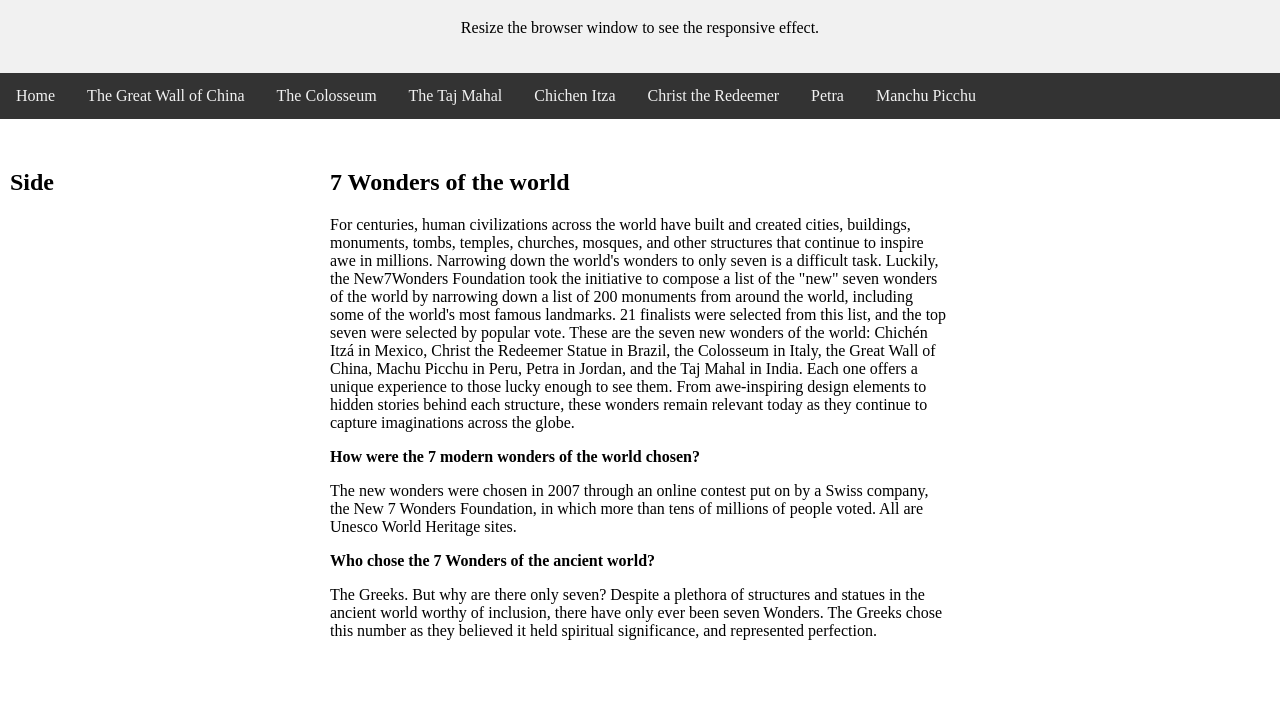
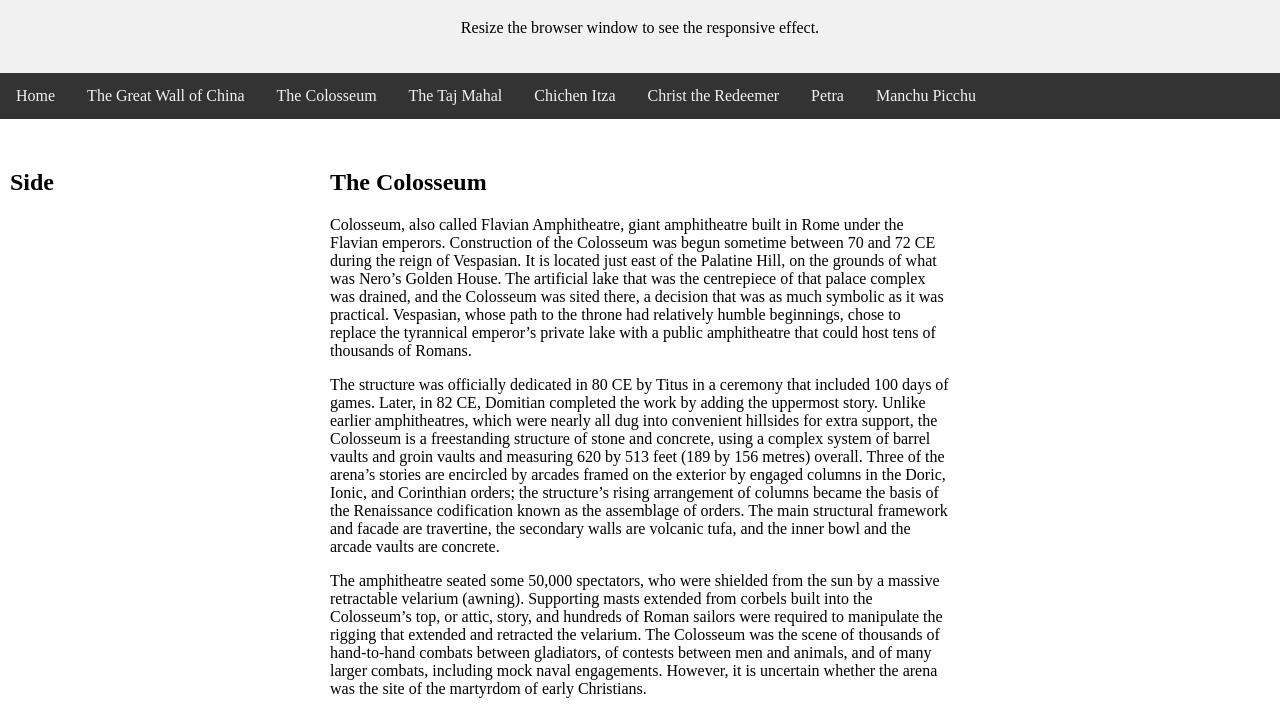
Before and after one commit to TheQuanunist/Webtest, a plain HTML site: page The Colosseum.html in a window 1280 px wide. Shown: the part 81-792 px from the top of the page. Drawn offline with Linux system fonts and the light colour scheme.

Commit message:
Romanisation

```diff
--- a/The Colosseum.html
+++ b/The Colosseum.html
@@ -101,14 +101,11 @@ body {
   </div>
 
   <div class="column middle">
-    <h2>7 Wonders of the world</h2>
-    <p>For centuries, human civilizations across the world have built and created cities, buildings, monuments, tombs, temples, churches, mosques, and other structures that continue to inspire awe in millions. Narrowing down the world's wonders to only seven is a difficult task. Luckily, the New7Wonders Foundation took the initiative to compose a list of the "new" seven wonders of the world by narrowing down a list of 200 monuments from around the world, including some of the world's most famous landmarks. 21 finalists were selected from this list, and the top seven were selected by popular vote. These are the seven new wonders of the world: Chichén Itzá in Mexico, Christ the Redeemer Statue in Brazil, the Colosseum in Italy, the Great Wall of China, Machu Picchu in Peru, Petra in Jordan, and the Taj Mahal in India. Each one offers a unique experience to those lucky enough to see them. From awe-inspiring design elements to hidden stories behind each structure, these wonders remain relevant today as they continue to capture imaginations across the globe.</p>
-    <b>How were the 7 modern wonders of the world chosen?</b>
-    <p>The new wonders were chosen in 2007 through an online contest put on by a Swiss company, the New 7 Wonders Foundation, in which more than tens of millions of people voted. All are Unesco World Heritage sites.</p>
-    <b>Who chose the 7 Wonders of the ancient world?</b>
-    <p>The Greeks.
-      But why are there only seven? Despite a plethora of structures and statues in the ancient world worthy of inclusion, there have only ever been seven Wonders. The Greeks chose this number as they believed it held spiritual significance, and represented perfection.
-      </p>
+    <h2>The Colosseum</h2>
+    <p>Colosseum, also called Flavian Amphitheatre, giant amphitheatre built in Rome under the Flavian emperors. Construction of the Colosseum was begun sometime between 70 and 72 CE during the reign of Vespasian. It is located just east of the Palatine Hill, on the grounds of what was Nero’s Golden House. The artificial lake that was the centrepiece of that palace complex was drained, and the Colosseum was sited there, a decision that was as much symbolic as it was practical. Vespasian, whose path to the throne had relatively humble beginnings, chose to replace the tyrannical emperor’s private lake with a public amphitheatre that could host tens of thousands of Romans.</p>
+    <p>The structure was officially dedicated in 80 CE by Titus in a ceremony that included 100 days of games. Later, in 82 CE, Domitian completed the work by adding the uppermost story. Unlike earlier amphitheatres, which were nearly all dug into convenient hillsides for extra support, the Colosseum is a freestanding structure of stone and concrete, using a complex system of barrel vaults and groin vaults and measuring 620 by 513 feet (189 by 156 metres) overall. Three of the arena’s stories are encircled by arcades framed on the exterior by engaged columns in the Doric, Ionic, and Corinthian orders; the structure’s rising arrangement of columns became the basis of the Renaissance codification known as the assemblage of orders. The main structural framework and facade are travertine, the secondary walls are volcanic tufa, and the inner bowl and the arcade vaults are concrete.</p>
+    <p>The amphitheatre seated some 50,000 spectators, who were shielded from the sun by a massive retractable velarium (awning). Supporting masts extended from corbels built into the Colosseum’s top, or attic, story, and hundreds of Roman sailors were required to manipulate the rigging that extended and retracted the velarium. The Colosseum was the scene of thousands of hand-to-hand combats between gladiators, of contests between men and animals, and of many larger combats, including mock naval engagements. However, it is uncertain whether the arena was the site of the martyrdom of early Christians.</p>
+    <p>In medieval times, the Colosseum was used as a church, then as a fortress by two prominent Roman families, the Frangipane and the Annibaldi. The Colosseum was damaged by lightning and earthquakes and, even more severely, by vandalism and pollution. All the marble seats and decorative materials disappeared, as the site was treated as little more than a quarry for more than 1,000 years. Preservation of the Colosseum began in earnest in the 19th century, with notable efforts led by Pius VIII, and a restoration project was undertaken in the 1990s. It has long been one of Rome’s major tourist attractions, receiving close to seven million visitors annually. Changing exhibitions relating to the culture of ancient Rome are regularly mounted.</p>
   </div>
 
   <div class="ADs">
```
